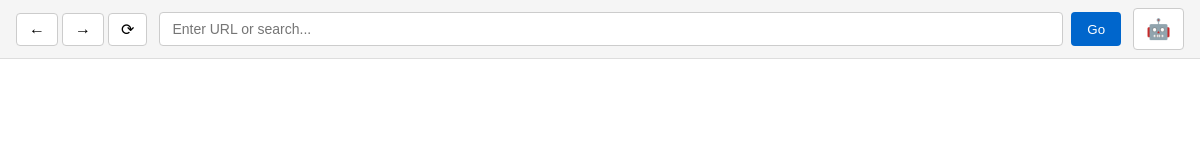
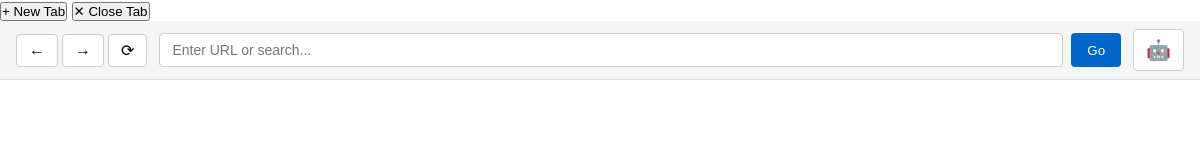
Before and after one commit to blkmgkm66-hue/comet-browser-ai-clone, an Electron app: page src/index.html in a window 1200 px wide. Drawn offline with Linux system fonts and the light colour scheme.

Commit message:
Add tab management UI skeleton to index.html
Added tab bar with New Tab and Close Tab buttons, tab list display area. Included MILESTONE and TODO comments.

```diff
--- a/src/index.html
+++ b/src/index.html
@@ -8,6 +8,19 @@
 </head>
 <body>
     <div id="app">
+        <!-- MILESTONE Tab controls prototyped -->
+        <!-- Tab Management UI -->
+        <div id="tab-bar">
+            <div id="tab-list">
+                <!-- Tab list display area - tabs will be rendered here -->
+            </div>
+            <div class="tab-controls">
+                <button id="new-tab-btn" title="New Tab">+ New Tab</button>
+                <button id="close-tab-btn" title="Close Tab">✕ Close Tab</button>
+            </div>
+        </div>
+        <!-- TODO session recovery -->
+
         <!-- Browser Navigation Bar -->
         <div id="navbar">
             <div class="nav-controls">
@@ -45,7 +58,6 @@
             </div>
         </div>
     </div>
-
     <script src="scripts/renderer.js"></script>
 </body>
 </html>
```
